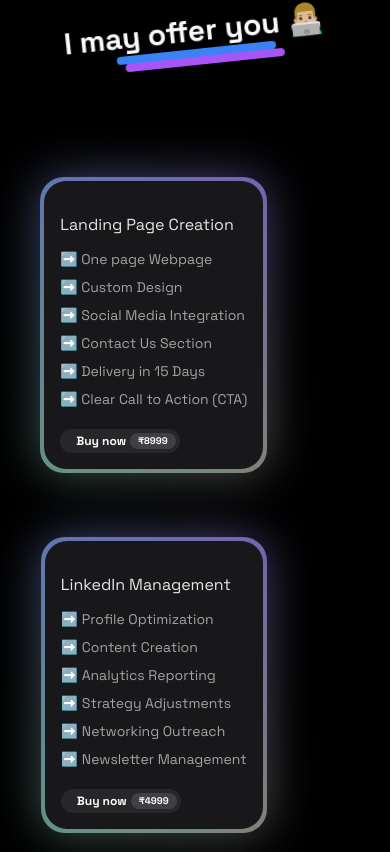
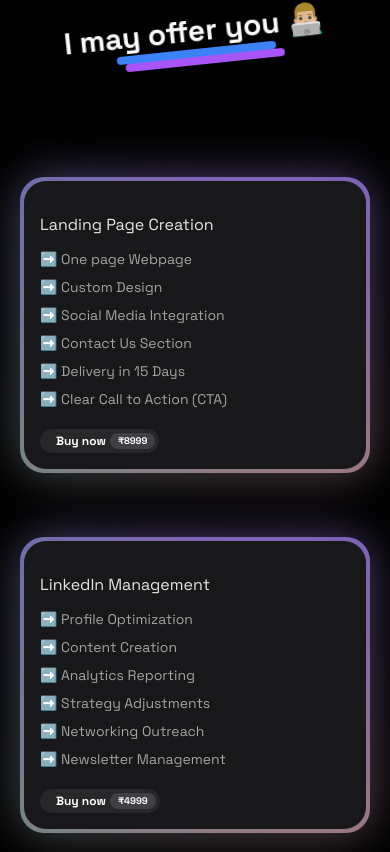
Before and after one commit to aakash-a-dev/Portfolio-Site, a Next.js app in the folder portfolio/: page / in a window 390 px wide. Shown: the part 4072-4924 px from the top of the page. Built offline with nearby package versions, Linux system fonts and the light colour scheme.

Commit message:
Responsiveness became better

```diff
--- a/portfolio/app/(home)/components/Services.tsx
+++ b/portfolio/app/(home)/components/Services.tsx
@@ -11,7 +11,7 @@
         <Title text='I may offer you 👨🏼‍💻' className='flex flex-col items-center justify-center -rotate-6' />
       </div>
 
-      <div className='grid lg:grid-cols-3 md:grid-cols-2 sm:grid-cols-1 justify-between items-center place-items-center py-4'>
+      <div className='grid lg:grid-cols-3 md:grid-cols-2 sm:grid-cols-1 justify-stretch items-center place-content-center py-4 '>
       <div className='md:w-fit py-8'>
            <BackgroundGradient className="rounded-[22px] max-w-sm p-4 sm:p-10 bg-white dark:bg-zinc-900">
         <p className="text-base sm:text-xl text-black mt-4 mb-2 dark:text-neutral-200">
```
